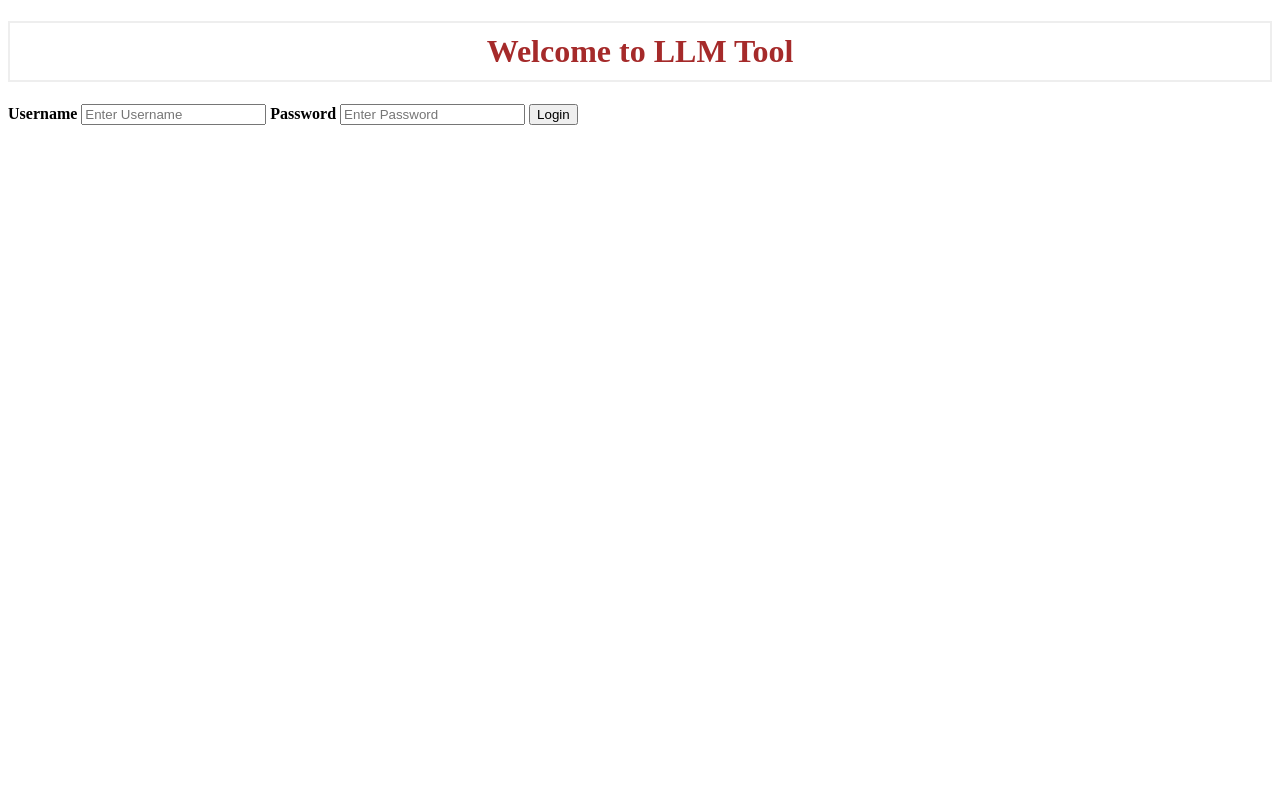
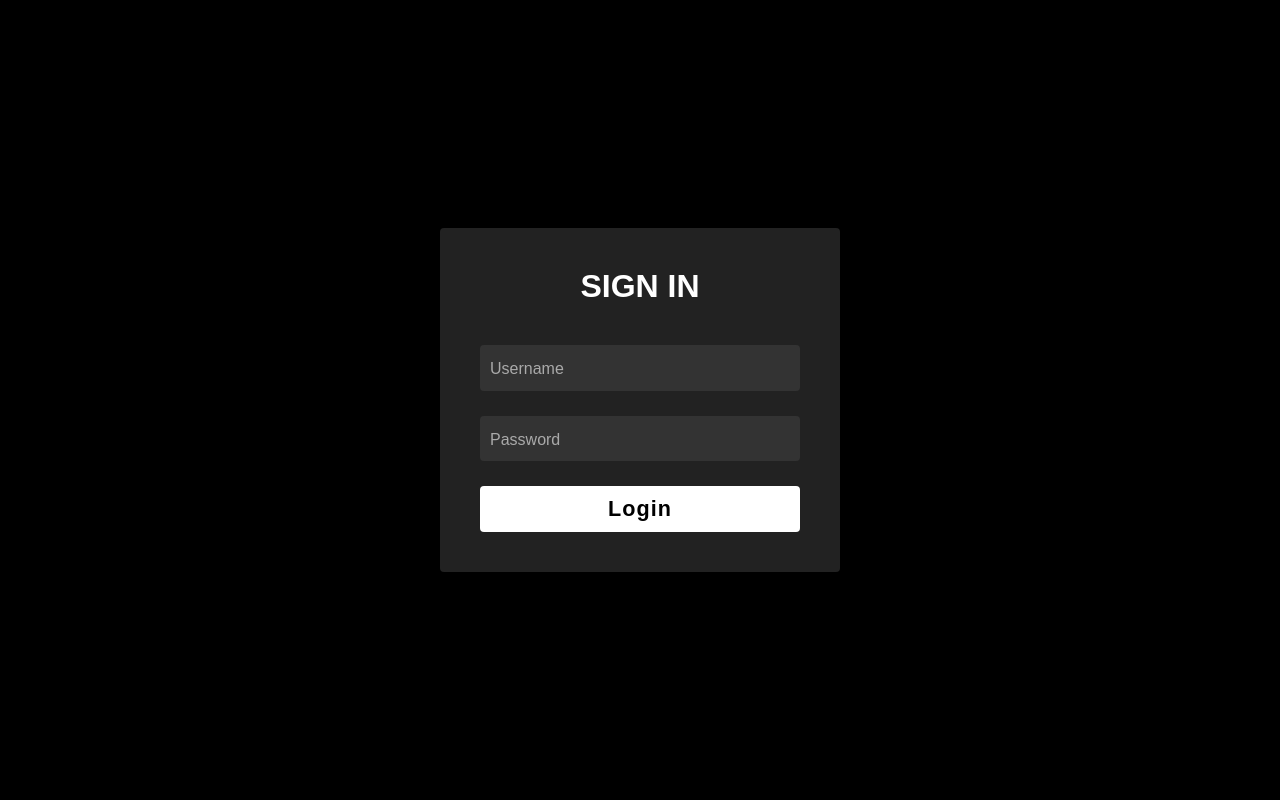
Before and after one commit to anowii/DigitalDetectives, a Flask app: template templates/login.html in a window 1280 px wide. Run offline with Flask 3, Linux system fonts and the light colour scheme; the template is opened without the code that fills it, so the values that code supplies are empty.

Commit message:
update again

```diff
--- a/static/login.css
+++ b/static/login.css
@@ -1,6 +1,122 @@
-h1 {
-    border: 2px #eee solid;
-    color: brown;
-    text-align: center;
-    padding: 10px;
+*
+{
+  margin: 0;
+  padding: 0;
+  box-sizing: border-box;
+  font-family: 'Quicksand', sans-serif;
 }
+body
+{
+  display: flex;
+  justify-content: center;
+  align-items: center;
+  min-height: 100vh;
+  background: #000;
+}
+section
+{
+  position: absolute;
+  width: 100vw;
+  height: 100vh;
+  display: flex;
+  justify-content: center;
+  align-items: center;
+  gap: 2px;
+  flex-wrap: wrap;
+  overflow: hidden;
+}
+section::before
+{
+  content: '';
+  position: absolute;
+  width: 100%;
+  height: 100%;
+  background: #000;
+}
+section .signin
+{
+  position: absolute;
+  width: 400px;
+  background: #222;
+  z-index: 1000;
+  display: flex;
+  justify-content: center;
+  align-items: center;
+  padding: 40px;
+  border-radius: 4px;
+  box-shadow: 0 15px 35px rgba(0,0,0,9);
+}
+section .signin .content
+{
+  position: relative;
+  width: 100%;
+  display: flex;
+  justify-content: center;
+  align-items: center;
+  flex-direction: column;
+  gap: 40px;
+}
+section .signin .content h2
+{
+  font-size: 2em;
+  color: #ffffff;
+  text-transform: uppercase;
+}
+section .signin .content .form
+{
+  width: 100%;
+  display: flex;
+  flex-direction: column;
+  gap: 25px;
+}
+section .signin .content .form .inputBox
+{
+  position: relative;
+  width: 100%;
+}
+
+section .signin .content .form .inputBox input
+{
+  position: relative;
+  width: 100%;
+  background: #333;
+  border: none;
+  outline: none;
+  padding: 20px 10px 7.5px;
+  border-radius: 4px;
+  color: #fff;
+  font-weight: 500;
+  font-size: 1em;
+}
+section .signin .content .form .inputBox i
+{
+  position: absolute;
+  left: 0;
+  padding: 15px 10px;
+  font-style: normal;
+  color: #aaa;
+  transition: 0.5s;
+  pointer-events: none;
+}
+.signin .content .form .inputBox input:focus ~ i,
+.signin .content .form .inputBox input:valid ~ i
+{
+  transform: translateY(-7.5px);
+  font-size: 0.8em;
+  color: #fff;
+}
+
+.signin .content .form .inputBox input[type="submit"]
+{
+  padding: 10px;
+  background: #ffffff;
+  color: #000;
+  font-weight: 600;
+  font-size: 1.35em;
+  letter-spacing: 0.05em;
+  cursor: pointer;
+}
+input[type="submit"]:active
+{
+  opacity: 0.6;
+}
--- a/templates/login.html
+++ b/templates/login.html
@@ -2,23 +2,31 @@
 <html lang="en">
 <head>
     <meta charset="UTF-8">
-    <link rel="stylesheet" href="{{ url_for('static', filename= 'css/login.css') }}">
+    <link rel="stylesheet" href="../static/login.css">
     <title>FlaskBlog</title>
 </head>
 <body>
-   <h1>Welcome to LLM Tool</h1>
-   <form action="action_page.php" method="post">
+    <h1>Welcome to LLM Tool</h1>
+    <section>
+    <div class="signin">
+        <div class="content">
+            <h2>Sign In</h2>
+            <div class ="form">
 
-    <div class="container">
-      <label for="uname"><b>Username</b></label>
-      <input type="text" placeholder="Enter Username" name="uname" required>
+                <div class="inputBox">
+                <input type="text" name="uname" required><i>Username</i>
+                </div>
+                <div class="inputBox">
+                <input type="password" name="psw" required><i>Password</i>
+                </div>
 
-      <label for="psw"><b>Password</b></label>
-      <input type="password" placeholder="Enter Password" name="psw" required>
+                <div class="inputBox">
+                    <input type="submit" value="Login">
+                </div>
 
-      <button type="submit">Login</button>
-    </div>
-
-  </form>
+            </div>
+        </div>
+        </div>
+    </section>
 </body>
 </html>
```
